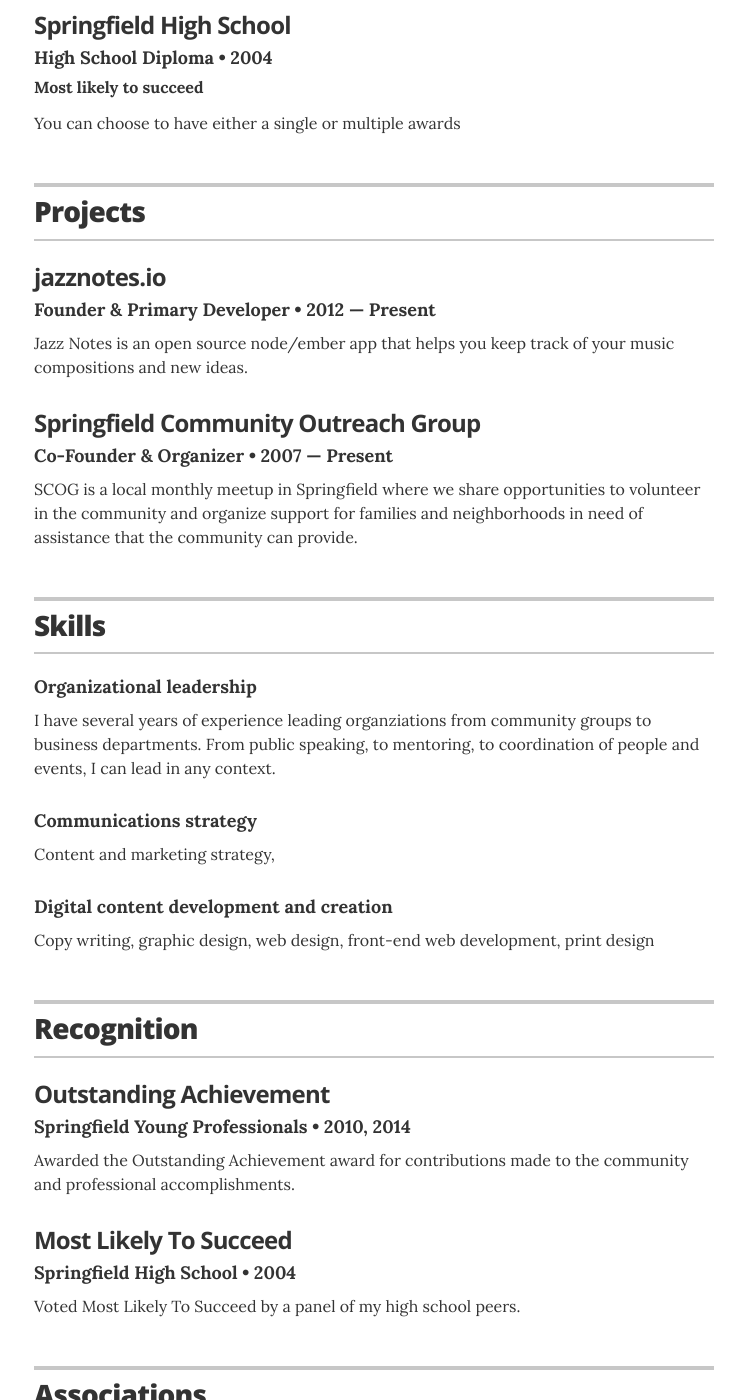
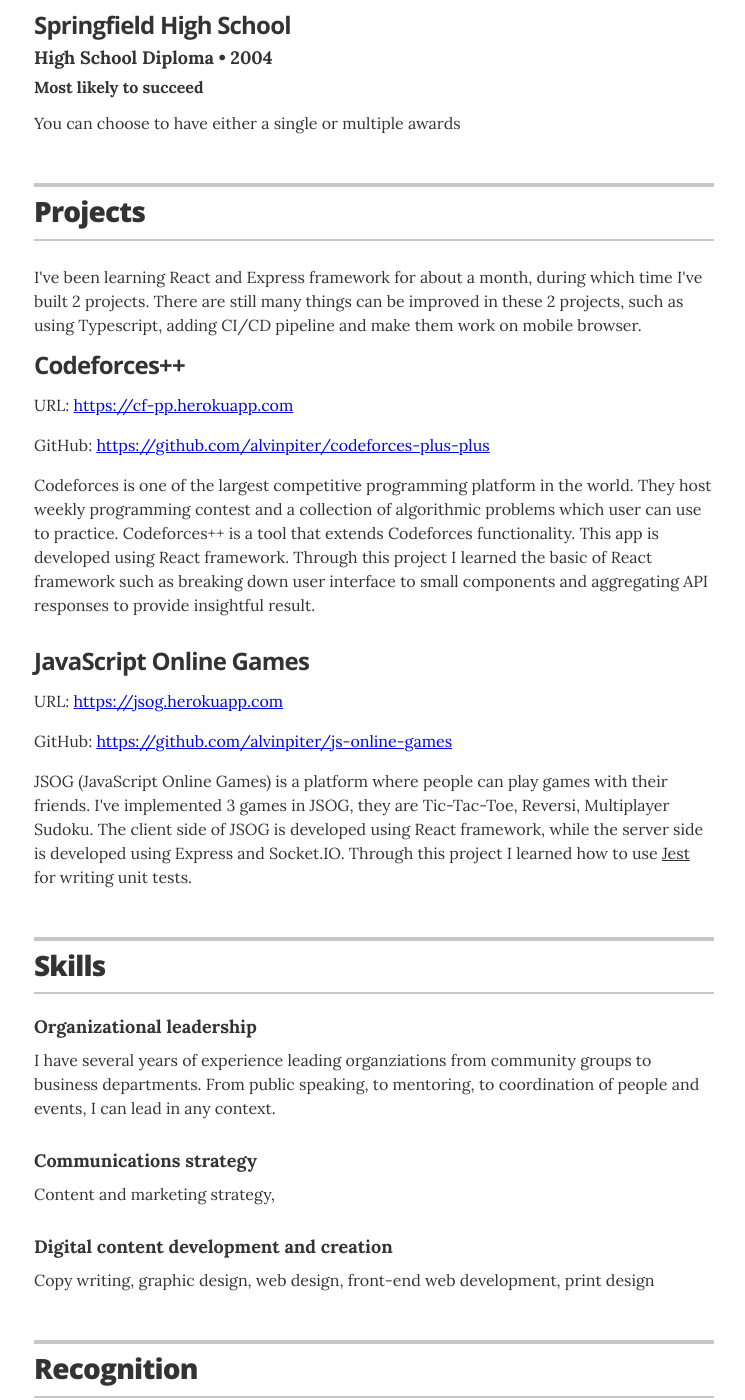
Before and after one commit to jglovier/resume-template, a Jekyll site: the page built from index.html, in a window 1280 px wide and 1400 px high, scrolled down 1451 px. Shown: the whole window, without its empty margins (266-1011 px from the left). Built offline with Jekyll 4.4.1, drawn with Linux system fonts in a browser that asks for light colours.

Commit message:
Adjust projects section

```diff
--- a/_data/projects.yml
+++ b/_data/projects.yml
@@ -1,16 +1,9 @@
-# Projects
-# uncomment the urls if you wish to display them, and add your own URL
+- project: Codeforces++
+  url: https://cf-pp.herokuapp.com
+  github: https://github.com/alvinpiter/codeforces-plus-plus
+  description: Codeforces is one of the largest competitive programming platform in the world. They host weekly programming contest and a collection of algorithmic problems which user can use to practice. Codeforces++ is a tool that extends Codeforces functionality. This app is developed using React framework. Through this project I learned the basic of React framework such as breaking down user interface to small components and aggregating API responses to provide insightful result.
 
-# jazznotes.io
-- project: jazznotes.io
-  role: Founder & Primary Developer
-  duration: 2012 &mdash; Present
-  # url: "#"
-  description: Jazz Notes is an open source node/ember app that helps you keep track of your music compositions and new ideas.
-
-# Springfield Community Outreach Group
-- project: Springfield Community Outreach Group
-  role: Co-Founder & Organizer
-  duration: 2007 &mdash; Present
-  # url: "#"
-  description: SCOG is a local monthly meetup in Springfield where we share opportunities to volunteer in the community and organize support for families and neighborhoods in need of assistance that the community can provide.
+- project: JavaScript Online Games
+  url: https://jsog.herokuapp.com
+  github: https://github.com/alvinpiter/js-online-games
+  description: JSOG (JavaScript Online Games) is a platform where people can play games with their friends. I've implemented 3 games in JSOG, they are Tic-Tac-Toe, Reversi, Multiplayer Sudoku. The client side of JSOG is developed using React framework, while the server side is developed using Express and Socket.IO. Through this project I learned how to use <u> Jest </u> for writing unit tests.
--- a/_layouts/resume.html
+++ b/_layouts/resume.html
@@ -104,11 +104,14 @@
           <h2>Projects</h2>
         </header>
 
+        <p> I've been learning React and Express framework for about a month, during which time I've built 2 projects. There are still many things can be improved in these 2 projects, such as using Typescript, adding CI/CD pipeline and make them work on mobile browser. </p>
+
         {% for project in site.data.projects %}
         <div class="resume-item" itemscope itemtype="http://schema.org/CreativeWork">
           <meta itemprop="creator" content="{{ site.resume_name }}" itemtype="http://schema.org/Person" />
-          <h3 class="resume-item-title" itemprop="name">{% if project.url %}<a href="{{ project.url }}" itemprop="url">{{ project.project }}</a>{% else %}{{ project.project }}{% endif %}</h3>
-          <h4 class="resume-item-details" itemprop="description">{{ project.role }}  &bull; {{ project.duration }}</h4>
+          <h3 class="resume-item-title" itemprop="name"> {{ project.project }} </h3>
+          <p> URL: <a href="{{ project.url }}" itemprop="url" target="_blank"> {{ project.url }} </a></p>
+          <p> GitHub: <a href="{{ project.github }}" itemprop="url" target="_blank"> {{ project.github }} </a></p>
           <p class="resume-item-copy">{{ project.description }}</p>
         </div>
         {% endfor %}
```
